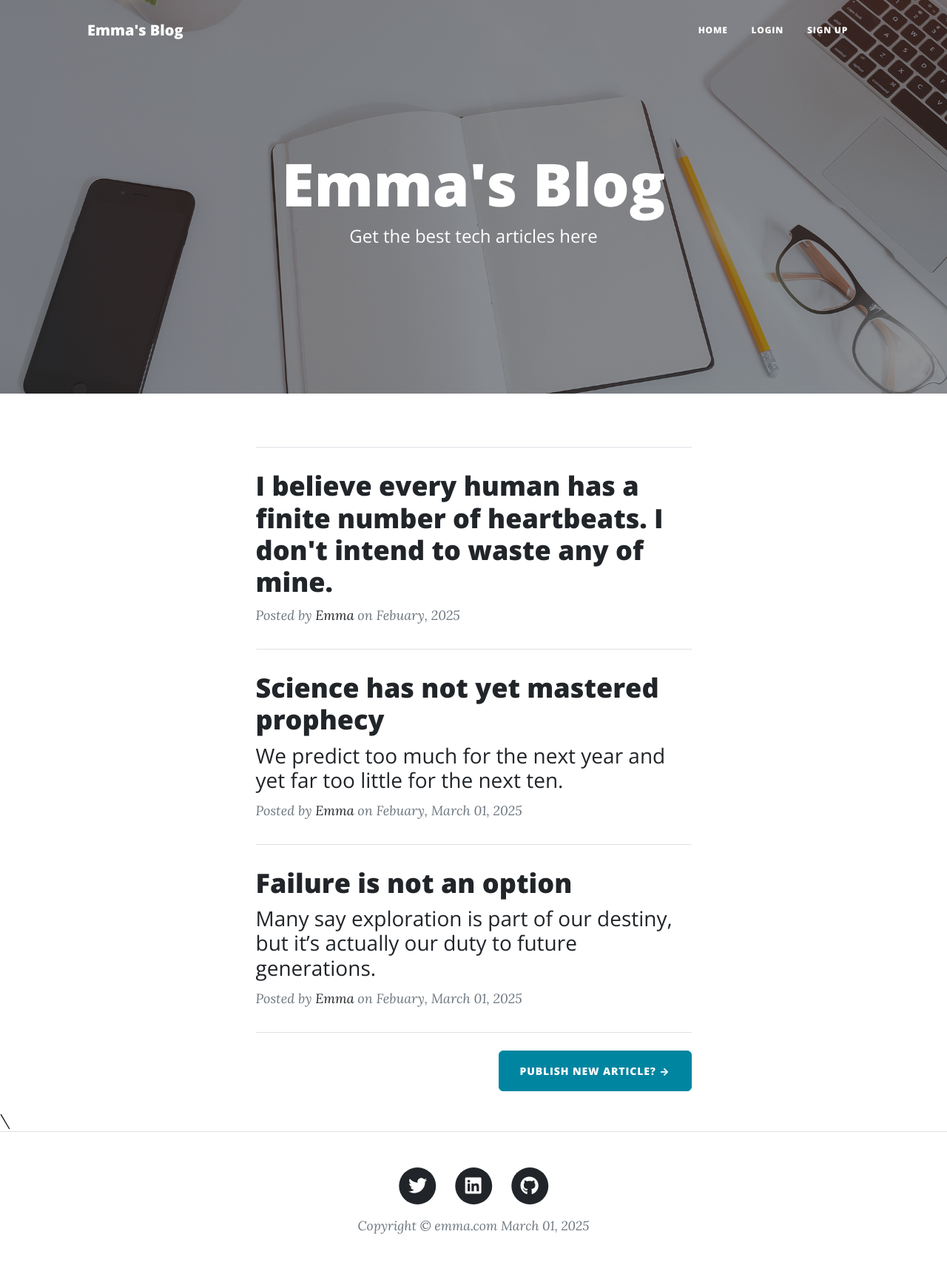
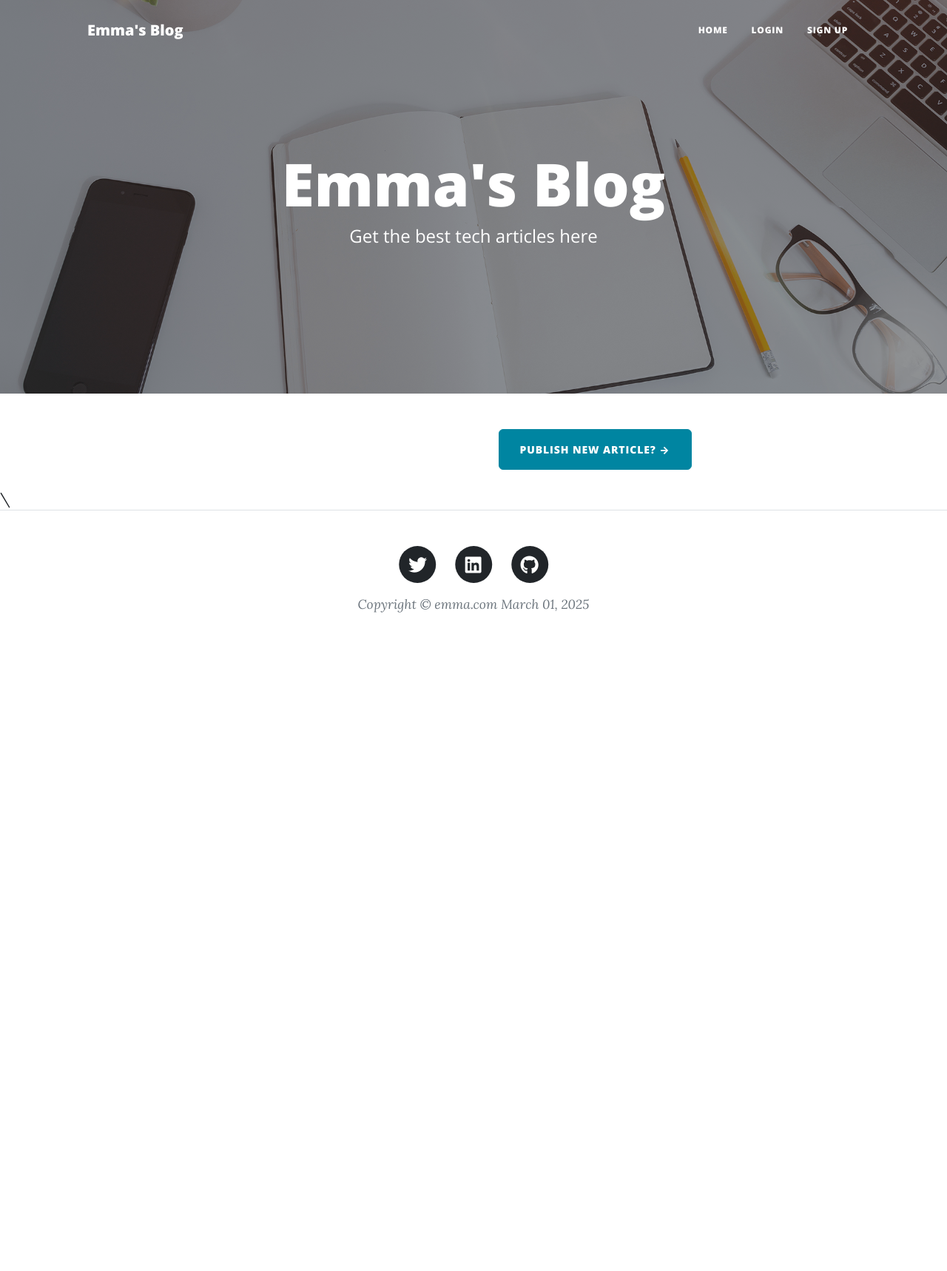
Before and after one commit to Emma20040/Flask-blog-app, a Flask app: page / in a window 1280 px wide. Shown: the whole page at 74% size. After the commit the page ends 828 px from the top, so only its background shows below. Run offline with Flask 3, Linux system fonts and the light colour scheme; data that the repository does not hold is empty; some libraries are stand-ins or nearby versions.

Commit message:
Remove the hard coded post from home page

```diff
--- a/templates/index.html
+++ b/templates/index.html
@@ -51,49 +51,7 @@
                         </p>
                     </div>
                     {% endfor %}
-                    <!-- Divider-->
-                    <hr class="my-4" />
-                    <!-- Post preview-->
-                    <div class="post-preview">
-                        <a href="post.html">
-                            <h2 class="post-title">I believe every human has a finite number of heartbeats. I don't intend to waste any of mine.</h2></a>
-                        <p class="post-meta">
-                            Posted by
-                            <a href="#!">Emma</a>
-                            on Febuary, 2025
-                        </p>
-                    </div>
-                    <!-- Divider-->
-                    <hr class="my-4" />
-                    <!-- Post preview-->
-                    <div class="post-preview">
-                        <a href="post.html">
-                            <h2 class="post-title">Science has not yet mastered prophecy</h2>
-                            <h3 class="post-subtitle">We predict too much for the next year and yet far too little for the next ten.</h3>
-                        </a>
-                        <p class="post-meta">
-                            Posted by
-                            <a href="#!">Emma</a>
-                            on  Febuary, {{year}}
-                        </p>
-                    </div>
-                    <!-- Divider-->
-                    <hr class="my-4" />
-                    <!-- Post preview-->
-                    <div class="post-preview">
-                        <a href="post.html">
-                            <h2 class="post-title">Failure is not an option</h2>
-                            <h3 class="post-subtitle">Many say exploration is part of our destiny, but it’s actually our duty to future generations.</h3>
-                        </a>
-                        <p class="post-meta">
-                            Posted by
-                            <a href="#!">Emma</a>
-                            on Febuary, {{year}}
-                        </p>
-                    </div>
-                    <!-- Divider-->
-                    <hr class="my-4" />
-                    <!-- Pager-->
+
                     <div class="d-flex justify-content-end mb-4"><a class="btn btn-primary text-uppercase" href="{{url_for ('create_post')}}">Publish new article? →</a></div>
                 </div>
             </div>
```
